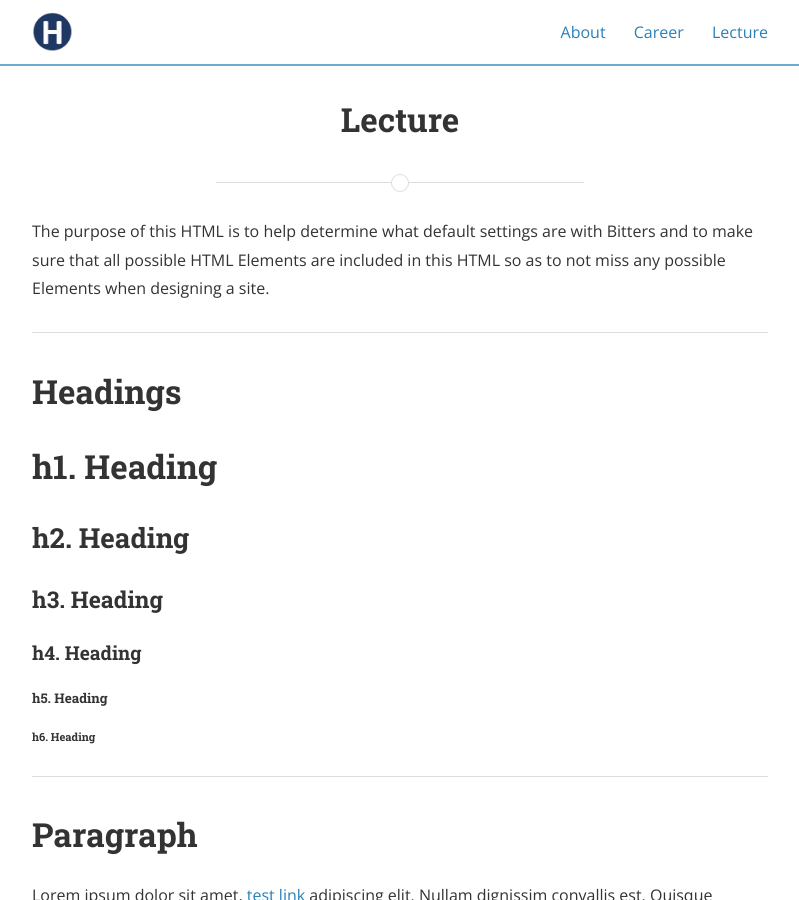
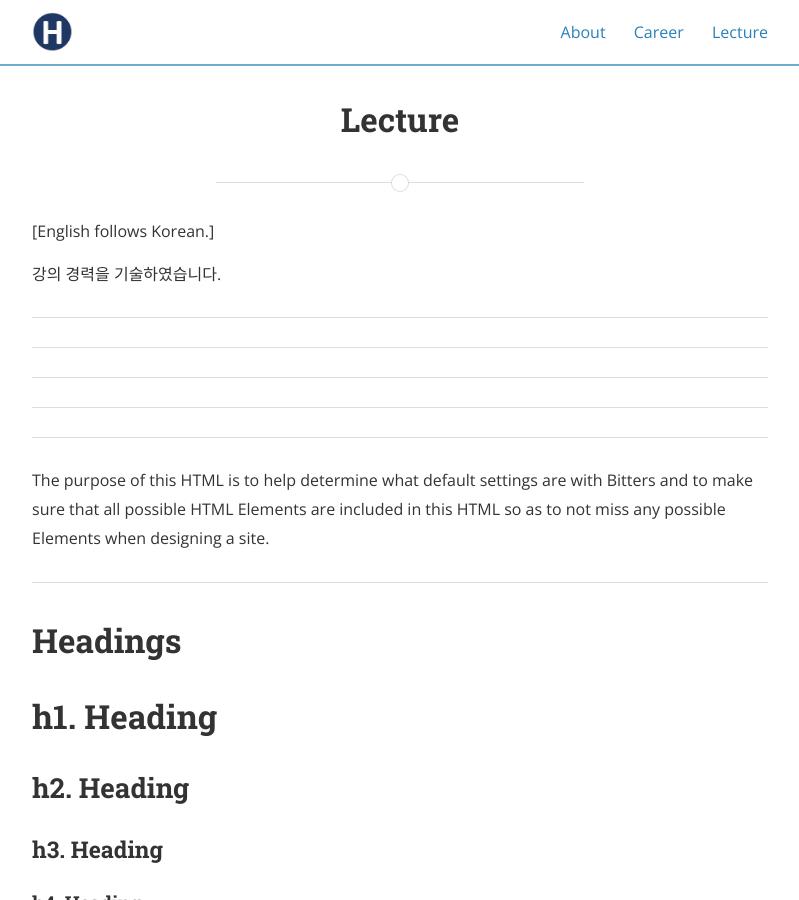
Before and after one commit to hwaneest/github.io, a Jekyll site: the page built from typography.md, in a window 1280 px wide and 900 px high. Shown: the whole window, without its empty margins (240-1039 px from the left). Built offline with Jekyll 4.4.1, drawn with Linux system fonts in a browser that asks for light colours; nearby versions of some CDN libraries.

Commit message:
lecture career start

```diff
--- a/typography.md
+++ b/typography.md
@@ -4,6 +4,16 @@ title: Lecture
 permalink: /typography/
 main_nav: true
 ---
+
+[English follows Korean.]
+
+<p>강의 경력을 기술하였습니다.</p>
+
+<hr>
+<hr>
+<hr>
+<hr>
+<hr>
 
 <p>The purpose of this HTML is to help determine what default settings are with Bitters and to make sure that all possible HTML Elements are included in this HTML so as to not miss any possible Elements when designing a site.</p>
 
```
Also changed, not shown: 2 other files.
